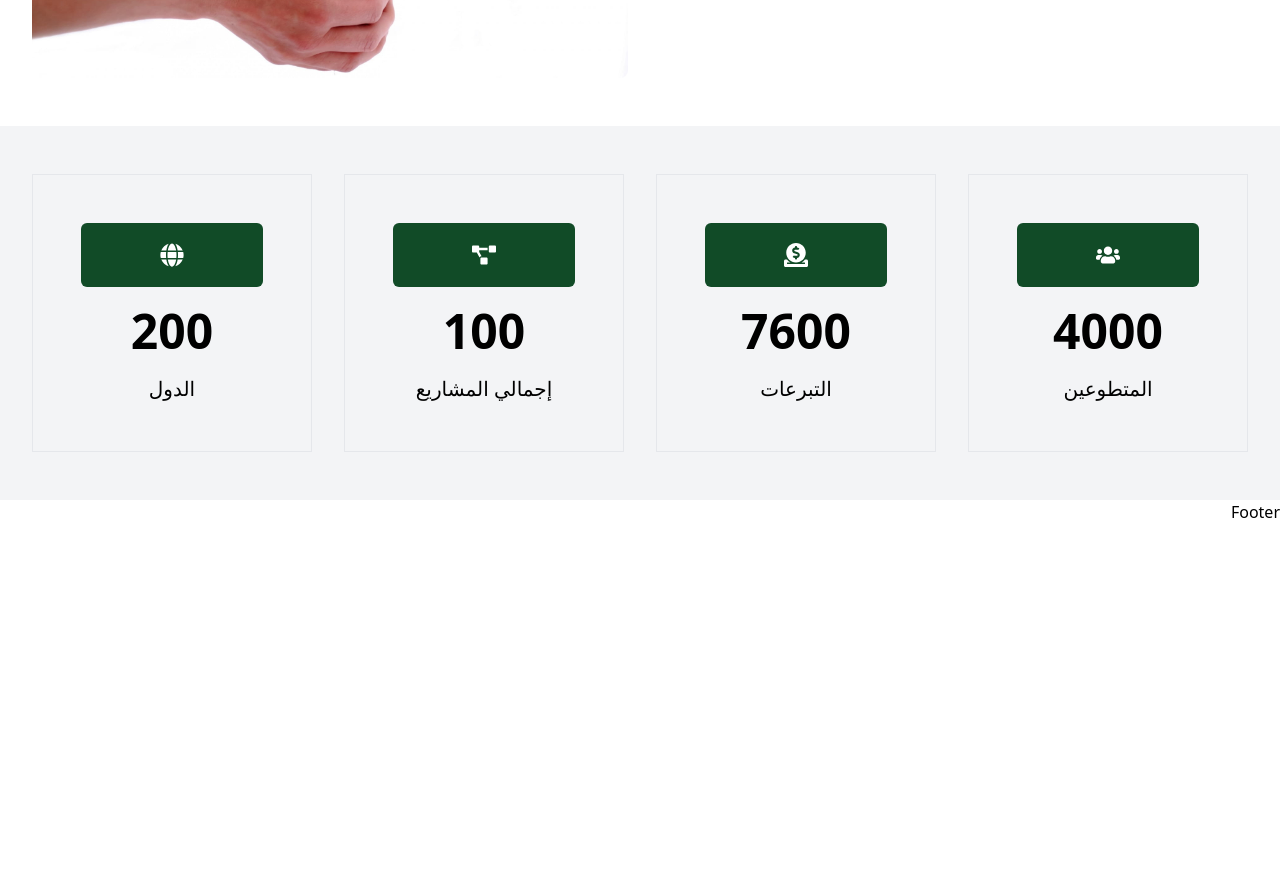
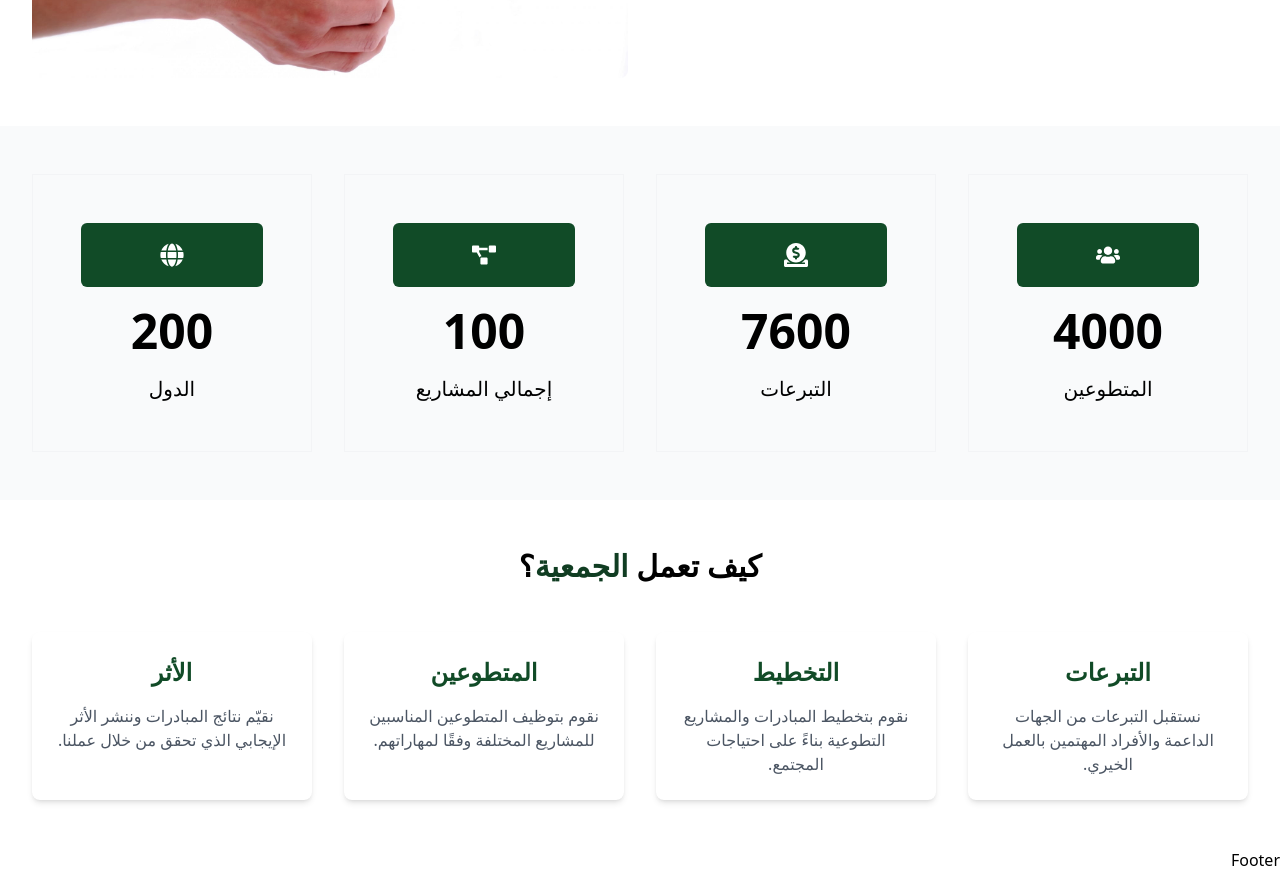
Before and after one commit to Safeya-Yasien/saye_react, a React (Vite) app: page / in a window 1280 px wide. Shown: the part 1820-2692 px from the top of the page. Before the commit the page ends 2344 px from the top, so only its background shows below. Built offline with nearby package versions, Linux system fonts and the light colour scheme.

Commit message:
add how it works section in home page

```diff
--- a/src/components/saye/homeComponents/CounterArea.tsx
+++ b/src/components/saye/homeComponents/CounterArea.tsx
@@ -8,7 +8,7 @@ interface CounterItemProps {
 
 const CounterItem = ({ icon, count, label }: CounterItemProps) => {
   return (
-    <div className="text-center p-12 transition-transform duration-400 transform border border-gray-200 hover:scale-105 hover:shadow-lg">
+    <div className="text-center p-12 transition-transform duration-400 transform border border-gray-100 hover:scale-105 hover:shadow-lg">
       <div className="bg-myGreen-hover p-5 rounded-md mx-auto text-white text-2xl flex items-center justify-center">
         {icon}
       </div>
@@ -22,9 +22,9 @@ const CounterItem = ({ icon, count, label }: CounterItemProps) => {
 
 const CounterArea = () => {
   return (
-    <section className="counter-area bg-gray-100 py-12 mt-12">
+    <section className="counter-area bg-gray-50 py-12 mt-12">
       <div className="container mx-auto">
-        <div className="grid grid-cols-1 sm:grid-cols-2 md:grid-cols-4 gap-8">
+        <div className="grid grid-cols-1 sm:grid-cols-2 md:grid-cols-3 lg:grid-cols-4 gap-8">
           <CounterItem icon={<FaUsers />} count={4000} label="المتطوعين" />
           <CounterItem icon={<FaDonate />} count={7600} label="التبرعات" />
           <CounterItem
--- /dev/null
+++ b/src/components/saye/homeComponents/HowItWorks.tsx
@@ -0,0 +1,54 @@
+import React from "react";
+
+// Define the type for step data
+interface Step {
+  title: string;
+  description: string;
+}
+
+// Step Component for Reusability
+const StepCard: React.FC<Step> = ({ title, description }) => (
+  <div className="step bg-white p-6 rounded-lg shadow-md transition-transform transform hover:scale-105 duration-300">
+    <h3 className="text-2xl font-semibold mb-4 text-myGreen-hover">{title}</h3>
+    <p className="text-gray-600">{description}</p>
+  </div>
+);
+
+const HowItWorks: React.FC = () => {
+  // Data-driven approach for the steps
+  const steps: Step[] = [
+    {
+      title: "التبرعات",
+      description: "نستقبل التبرعات من الجهات الداعمة والأفراد المهتمين بالعمل الخيري.",
+    },
+    {
+      title: "التخطيط",
+      description: "نقوم بتخطيط المبادرات والمشاريع التطوعية بناءً على احتياجات المجتمع.",
+    },
+    {
+      title: "المتطوعين",
+      description: "نقوم بتوظيف المتطوعين المناسبين للمشاريع المختلفة وفقًا لمهاراتهم.",
+    },
+    {
+      title: "الأثر",
+      description: "نقيّم نتائج المبادرات وننشر الأثر الإيجابي الذي تحقق من خلال عملنا.",
+    },
+  ];
+
+  return (
+    <section id="how-it-works" className="text-center py-12 ">
+      <div className="container mx-auto">
+        <h2 className="text-3xl font-bold mb-12">
+          كيف تعمل <span className="text-myGreen-dark">الجمعية</span>؟
+        </h2>
+        <div className="grid grid-cols-1 sm:grid-cols-2 lg:grid-cols-4 gap-8">
+          {steps.map((step, index) => (
+            <StepCard key={index} title={step.title} description={step.description} />
+          ))}
+        </div>
+      </div>
+    </section>
+  );
+};
+
+export default HowItWorks;
--- a/src/components/saye/homeComponents/index.ts
+++ b/src/components/saye/homeComponents/index.ts
@@ -2,13 +2,13 @@ import Landing from "./Landing";
 import AboutSayee from "./AboutSayee";
 import OurEvents from "./OurEvents";
 import CounterArea from "./CounterArea";
-
+import HowItWorks from "./HowItWorks";
 
 
 
 export {Landing,
     AboutSayee,
     OurEvents,CounterArea,
-
+    HowItWorks,
 
 }
--- a/src/pages/Home.tsx
+++ b/src/pages/Home.tsx
@@ -1,12 +1,19 @@
-import { AboutSayee, CounterArea, Landing, OurEvents } from "@/components/saye/homeComponents";
+import {
+  AboutSayee,
+  CounterArea,
+  Landing,
+  OurEvents,
+  HowItWorks,
+} from "@/components/saye/homeComponents";
 
 const Home = () => {
   return (
     <div>
       <Landing />
       <AboutSayee />
-      <OurEvents/>
-      <CounterArea/>
+      <OurEvents />
+      <CounterArea />
+      <HowItWorks />
     </div>
   );
 };
```
